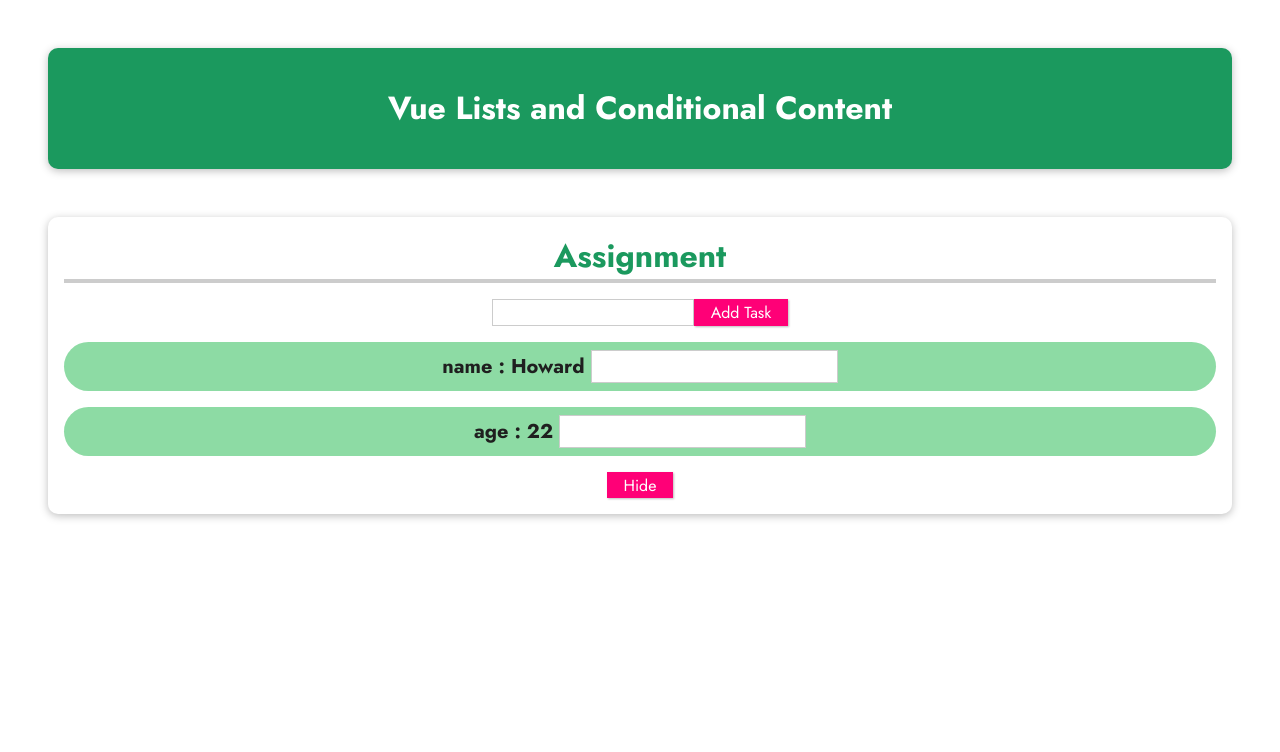
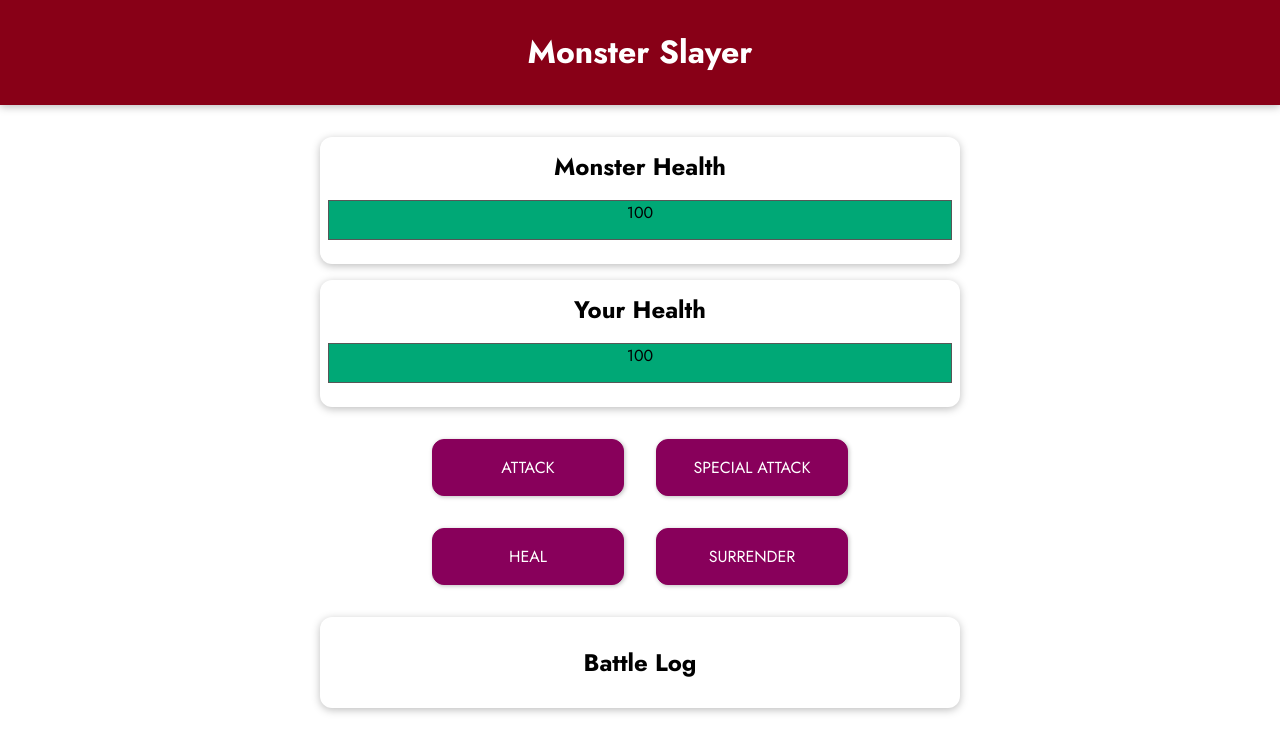
Before and after one commit to HOWARD1021/basics-03-events-starting-code, a plain HTML site: page index.html in a window 1280 px wide. Drawn offline with nearby package versions, Linux system fonts and the light colour scheme.

Commit message:
complete

```diff
--- a/app.js
+++ b/app.js
@@ -1,26 +1,107 @@
+const getRandomNumber = (min, max) => {
+  return Math.floor(Math.random() * (max - min)) + min;
+};
+
 const app = Vue.createApp({
   data() {
     return {
-      inputTask: "",
-      list: [],
-      isToggle: true,
+      dragonHealth: 100,
+      playerHealth: 100,
+      gameRound: 0,
+      winner: null,
+      logMessages: [],
     };
   },
   computed: {
-    buttonCaption() {
-      return this.isToggle ? "Hide" : "Show List";
+    dragonBarStyle() {
+      return { width: this.dragonHealth + "%" };
+    },
+    playerBarStyle() {
+      return { width: this.playerHealth + "%" };
+    },
+    magicAttackLimit() {
+      console.log(this.gameRound % 3 !== 0);
+      return this.gameRound % 3 !== 0;
+    },
+    // gameWinner() {
+    //   switch (this.winner) {
+    //     case "draw":
+    //       return this.winner === "d";
+    //     case "Player":
+    //       return;
+    //     case "draw":
+    //       return;
+    //     default:
+    //       return
+    //   }
+    // },
+  },
+  watch: {
+    dragonHealth(value) {
+      if (value < 0 && this.playerHealth < 0) {
+        this.winner = "draw";
+      } else if (value < 0) {
+        this.winner = "Player";
+      }
+    },
+    playerHealth(value) {
+      if (value < 0 && this.dragonHealth < 0) {
+        this.winner = "draw";
+      } else if (value < 0) {
+        this.winner = "dragon";
+      }
     },
   },
   methods: {
-    addTask() {
-      this.list.push(this.inputTask);
+    reStart() {
+      this.dragonHealth = 100;
+      this.playerHealth = 100;
+      this.gameRound = 0;
+      this.winner = null;
+      this.logMessages = [];
     },
-    setToggle() {
-      this.isToggle = !this.isToggle;
+
+    attackDragon() {
+      this.gameRound++;
+      const attackValue = getRandomNumber(5, 12);
+      this.dragonHealth -= attackValue;
+      this.addLogMessage("Player","attack",attackValue)
+      this.attackPlayer();
     },
-    deleteTask(idx) {
-      this.list.splice(idx, 1);
+    attackPlayer() {
+      const attackValue = getRandomNumber(7, 14);
+      this.playerHealth -= attackValue;
+      this.addLogMessage("Dragon","attack",attackValue)
+    },
+    magicAttackDragon() {
+      this.gameRound++;
+      const attackValue = getRandomNumber(10, 17);
+      this.dragonHealth -= attackValue;
+      this.addLogMessage("Player","attack",attackValue)
+      this.attackPlayer();
+    },
+    healPlayer() {
+      this.gameRound++;
+      const healValue = getRandomNumber(9, 16);
+      if (this.playerHealth > 100) {
+        this.playerHealth = 100;
+      } else {
+        this.playerHealth += healValue;
+      }
+      this.addLogMessage("Player","Heal",healValue)
+      this.attackPlayer();
+    },
+    surrender() {
+      this.winner = "dragon";
+    },
+    addLogMessage(who, what, value) {
+      this.logMessages.unshift({
+        actionBy: who,
+        actionType: what,
+        actionValue: value,
+      });
     },
   },
 });
-app.mount("#assignment");
+
+app.mount("#game");
--- a/index.html
+++ b/index.html
@@ -14,30 +14,59 @@
   </head>
   <body>
     <header>
-      <h1>Vue Lists and Conditional Content</h1>
+      <h1>Monster Slayer</h1>
     </header>
-    <section id="assignment">
-      <h2>Assignment</h2>
-      <!-- 1) Add code to manage a list of tasks in a Vue app -->
-      <!-- When clicking "Add Task" a new task with the entered text should be added -->
-      <input type="text" v-model="inputTask">
-      <button @click="addTask" >Add Task</button>
-      <!-- <ul v-if="isToggle">
-           <li v-for="(goal ,index) in list " @click="deleteTask(index)" :key="goal">{{index+1}}. -  {{goal}}
-            <input @click.stop>
-           </li>
-       </ul> -->
-      <ul v-if="isToggle">
-        <li v-for="(value ,key) in {name: 'Howard' , age: 22}"  :key="value">{{key}}  :  {{value}}
-         <input @click.stop>
-        </li>
-     <!-- 2) Output the list of tasks here -->
-   </ul>
-
-      <!-- 3) When the below button is pressed, the list should be shown or hidden -->
-      <!-- BONUS: Also update the button caption -->
-      <button @click="setToggle" >{{buttonCaption}} </button>
-      <!-- <button @click="setToggle" v-else="!isToggle"> Show List</button> -->
-    </section>
+    <div id="game">
+      <section id="monster" class="container">
+        <h2>Monster Health</h2>
+        <div class="healthbar">
+          <div class="healthbar__value" :style="dragonBarStyle">
+            {{dragonHealth}}
+          </div>
+        </div>
+      </section>
+      <section id="player" class="container">
+        <h2>Your Health</h2>
+        <div class="healthbar">
+          <div class="healthbar__value" :style="playerBarStyle">
+            {{playerHealth}}
+          </div>
+        </div>
+      </section>
+      <section class="container" v-if="winner">
+        <h2>Game Over</h2>
+        <h3 v-if="winner === 'dragon'">Dragon Win!</h3>
+        <h3 v-else-if="winner === 'Player'">You Win!</h3>
+        <h3 v-else="winner === 'draw'">It`s a draw</h3>
+        <button @click="reStart">Restart</button>
+      </section>
+      <section id="controls" v-else>
+        <button @click="attackDragon">ATTACK</button>
+        <button :disabled="magicAttackLimit" @click="magicAttackDragon">
+          SPECIAL ATTACK
+        </button>
+        <button @click="healPlayer">HEAL</button>
+        <button @click="surrender">SURRENDER</button>
+      </section>
+      <section id="log" class="container">
+        <h2>Battle Log</h2>
+        <ul>
+          <li v-for="logMessage in logMessages" key="logMessage">
+            <span
+              :class="{'log--player':logMessage.actionBy === 'Player' , 'log--monster' :logMessage.actionBy=== 'Dragon'}"
+              >{{logMessage.actionBy ==='Player' ? 'Player' : 'Dragon'}}
+            </span>
+            <span v-if="logMessage.actionType === 'Heal'">
+              heals himself for
+              <span class="log--heal">{{logMessage.actionValue}}</span>
+            </span>
+            <span v-else
+              >attacks and deals
+              <span class="log--damage">{{logMessage.actionValue}}</span>
+            </span>
+          </li>
+        </ul>
+      </section>
+    </div>
   </body>
 </html>
--- a/styles.css
+++ b/styles.css
@@ -12,69 +12,108 @@ body {
 
 header {
   box-shadow: 0 2px 8px rgba(0, 0, 0, 0.26);
-  margin: 3rem;
-  border-radius: 10px;
-  padding: 1rem;
-  background-color: #1b995e;
+  padding: 0.5rem;
+  background-color: #880017;
   color: white;
   text-align: center;
+  margin-bottom: 2rem;
 }
 
-#assignment {
-  box-shadow: 0 2px 8px rgba(0, 0, 0, 0.26);
-  margin: 3rem;
-  border-radius: 10px;
-  padding: 1rem;
-  text-align: center;
+section {
+  width: 90%;
+  max-width: 40rem;
+  margin: auto;
 }
 
-#assignment h2 {
-  font-size: 2rem;
-  border-bottom: 4px solid #ccc;
-  color: #1b995e;
-  margin: 0 0 1rem 0;
+.healthbar {
+  width: 100%;
+  height: 40px;
+  border: 1px solid #575757;
+  margin: 1rem 0;
+  background: #fde5e5;
 }
 
-#assignment ul {
+.healthbar__value {
+  background-color: #00a876;
+  width: 100%;
+  height: 100%;
+}
+
+.container {
+  text-align: center;
+  padding: 0.5rem;
+  margin: 1rem auto;
+  box-shadow: 0 2px 8px rgba(0, 0, 0, 0.26);
+  border-radius: 12px;
+}
+
+#monster h2,
+#player h2 {
+  margin: 0.25rem;
+}
+
+#controls {
+  display: flex;
+  flex-direction: row;
+  flex-wrap: wrap;
+  align-items: center;
+  justify-content: center;
+}
+
+button {
+  font: inherit;
+  border: 1px solid #88005b;
+  background-color: #88005b;
+  color: white;
+  padding: 1rem 2rem;
+  border-radius: 12px;
+  margin: 1rem;
+  width: 12rem;
+  cursor: pointer;
+  box-shadow: 1px 1px 4px rgba(0, 0, 0, 0.26);
+}
+
+button:focus {
+  outline: none;
+}
+
+button:hover,
+button:active {
+  background-color: #af0a78;
+  border-color: #af0a78;
+  box-shadow: 1px 1px 8px rgba(0, 0, 0, 0.26);
+}
+
+button:disabled {
+  background-color: #ccc;
+  border-color: #ccc;
+  box-shadow: none;
+  color: #3f3f3f;
+  cursor: not-allowed;
+}
+
+#log ul {
   list-style: none;
-  margin: 1rem 0;
+  margin: 0;
   padding: 0;
 }
 
-#assignment li {
-  margin: 1rem 0;
-  font-size: 1.25rem;
-  font-weight: bold;
-  background-color: #8ddba4;
-  padding: 0.5rem;
-  color: #1f1f1f;
-  border-radius: 25px;
+#log li {
+  margin: 0.5rem 0;
 }
 
-#assignment input {
-  font: inherit;
-  border: 1px solid #ccc;
+.log--player {
+  color: #7700ff;
 }
 
-#assignment input:focus {
-  outline: none;
-  border-color: #1b995e;
-  background-color: #d7fdeb;
+.log--monster {
+  color: #da8d00;
 }
 
-#assignment button {
-  font: inherit;
-  cursor: pointer;
-  border: 1px solid #ff0077;
-  background-color: #ff0077;
-  color: white;
-  padding: 0.05rem 1rem;
-  box-shadow: 1px 1px 2px rgba(0, 0, 0, 0.26);
+.log--damage {
+  color: red;
 }
 
-#assignment button:hover,
-#assignment button:active {
-  background-color: #ec3169;
-  border-color: #ec3169;
-  box-shadow: 1px 1px 4px rgba(0, 0, 0, 0.26);
+.log--heal {
+  color: green;
 }
```
